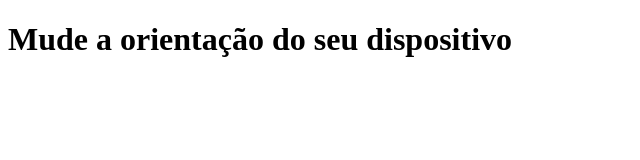
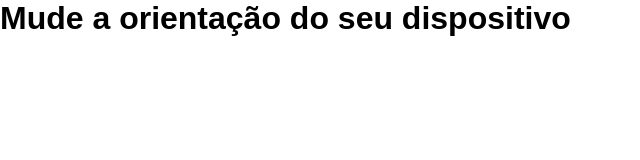
Before and after one commit to Caroliner0/HTML-CSS, a plain HTML site: page EXERCÍCIOS/EX026/mq002/index.html in a window 1280 px wide. Shown: the whole page, without its empty margins (0-640 px from the left). Drawn offline with Linux system fonts and the light colour scheme.

Commit message:
Update style.css

```diff
--- a/EXERCÍCIOS/EX026/mq002/estilos/style.css
+++ b/EXERCÍCIOS/EX026/mq002/estilos/style.css
@@ -1,3 +1,14 @@
 @charset "UTF-8";
 
 /*Dispositivo geral*/
+*{
+    margin: 0px;
+    padding: 0px;
+    font-family: Arial, Helvetica, sans-serif;
+}
+
+html, body{
+
+    width: 100vw;
+    height: 100vh;
+}
```
